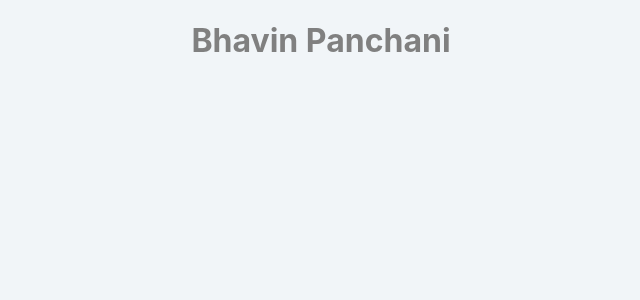
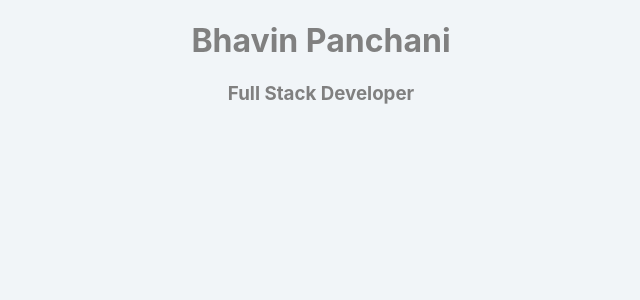
Before and after one commit to bhavinpanchani/portfolio, a React (Create React App) app: page / in a window 1280 px wide. Shown: the top 300 px of the page, without its empty margins (319-959 px from the left). Built offline with nearby package versions, Linux system fonts and the light colour scheme.

Commit message:
update app.js

```diff
--- a/src/App.js
+++ b/src/App.js
@@ -4,6 +4,7 @@ function App() {
   return (
     <div className="App">
       <h1>Bhavin Panchani</h1>
+      <h3>Full Stack Developer</h3>
     </div>
   );
 }
```
